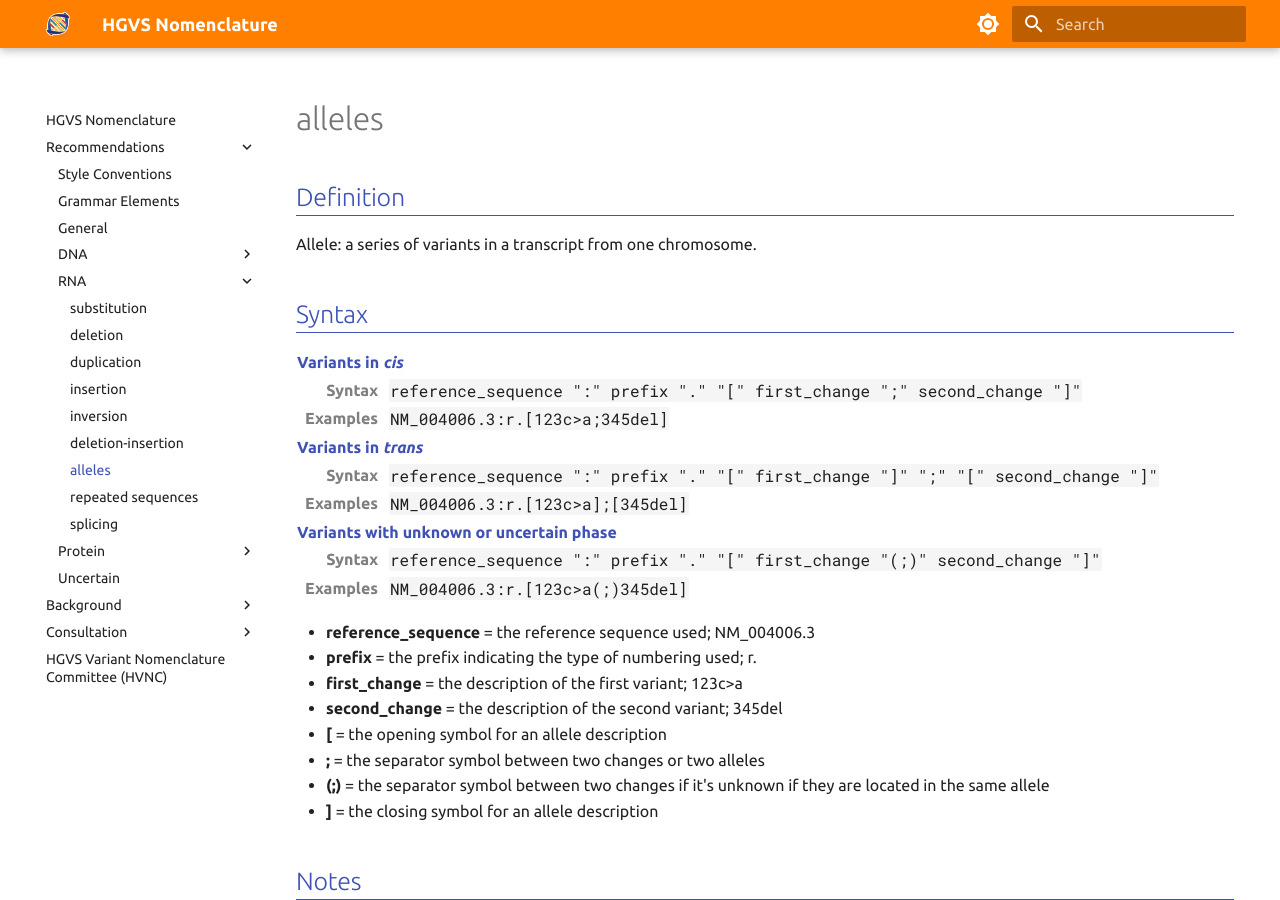
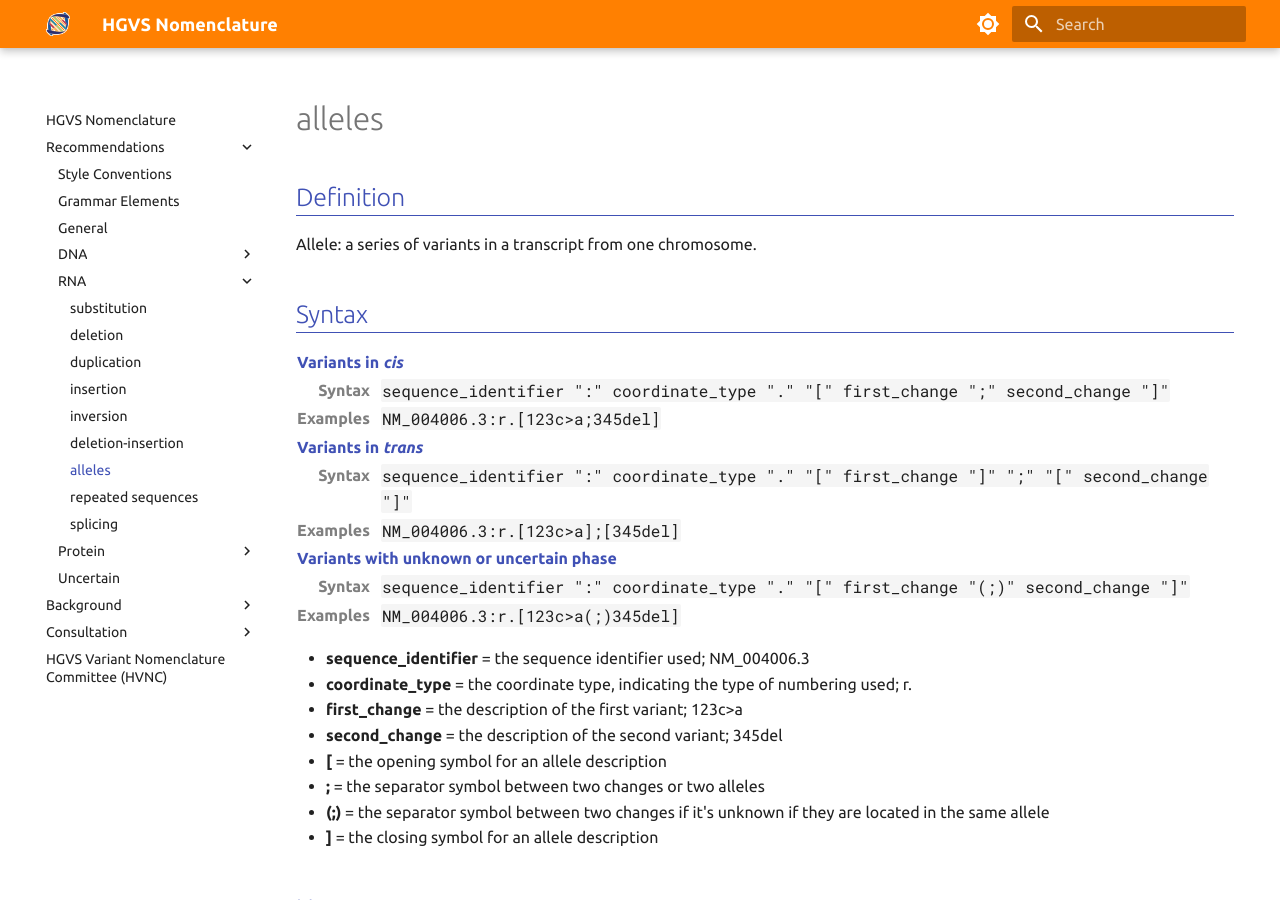
Before and after one commit to HGVSnomenclature/hgvs-nomenclature, an MkDocs documentation site: the page built from docs/recommendations/RNA/alleles.md, in a window 1280 px wide and 900 px high. Built offline with MkDocs 1.6.1 and Material for MkDocs 9.7.7, drawn with Linux system fonts in a browser that asks for light colours.

Commit message:
Update symbol definitions after discussion.

```diff
--- a/docs/recommendations/RNA/alleles.md
+++ b/docs/recommendations/RNA/alleles.md
@@ -10,7 +10,7 @@ Allele: a series of variants in a transcript from one chromosome.
   <tr><th class="section" colspan="2">Variants in <i>cis</i></th></tr>
   <tr>
     <th>Syntax</th>
-    <td><code>reference_sequence ":" prefix "." "[" first_change ";" second_change "]"</code></td>
+    <td><code>sequence_identifier ":" coordinate_type "." "[" first_change ";" second_change "]"</code></td>
   </tr>
   <tr>
     <th>Examples</th>
@@ -19,7 +19,7 @@ Allele: a series of variants in a transcript from one chromosome.
   <tr><th class="section" colspan="2">Variants in <i>trans</i></th></tr>
   <tr>
     <th>Syntax</th>
-    <td><code>reference_sequence ":" prefix "." "[" first_change "]" ";" "[" second_change "]"</code></td>
+    <td><code>sequence_identifier ":" coordinate_type "." "[" first_change "]" ";" "[" second_change "]"</code></td>
   </tr>
   <tr>
     <th>Examples</th>
@@ -28,7 +28,7 @@ Allele: a series of variants in a transcript from one chromosome.
   <tr><th class="section" colspan="2">Variants with unknown or uncertain phase</th></tr>
   <tr>
     <th>Syntax</th>
-    <td><code>reference_sequence ":" prefix "." "[" first_change "(;)" second_change "]"</code></td>
+    <td><code>sequence_identifier ":" coordinate_type "." "[" first_change "(;)" second_change "]"</code></td>
   </tr>
   <tr>
     <th>Examples</th>
@@ -36,8 +36,8 @@ Allele: a series of variants in a transcript from one chromosome.
   </tr>
 </table>
 
-- **reference_sequence** = the reference sequence used; NM_004006.3
-- **prefix** = the prefix indicating the type of numbering used; r.
+- **sequence_identifier** = the sequence identifier used; NM_004006.3
+- **coordinate_type** = the coordinate type, indicating the type of numbering used; r.
 - **first_change** = the description of the first variant; 123c>a
 - **second_change** = the description of the second variant; 345del
 - **[** = the opening symbol for an allele description
```
Also changed, not shown: docs/recommendations/RNA/deletion.md (+4 -4 lines), docs/recommendations/RNA/delins.md (+5 -5 lines), docs/recommendations/RNA/duplication.md (+4 -4 lines), docs/recommendations/RNA/insertion.md (+5 -5 lines), docs/recommendations/RNA/inversion.md (+4 -4 lines).
